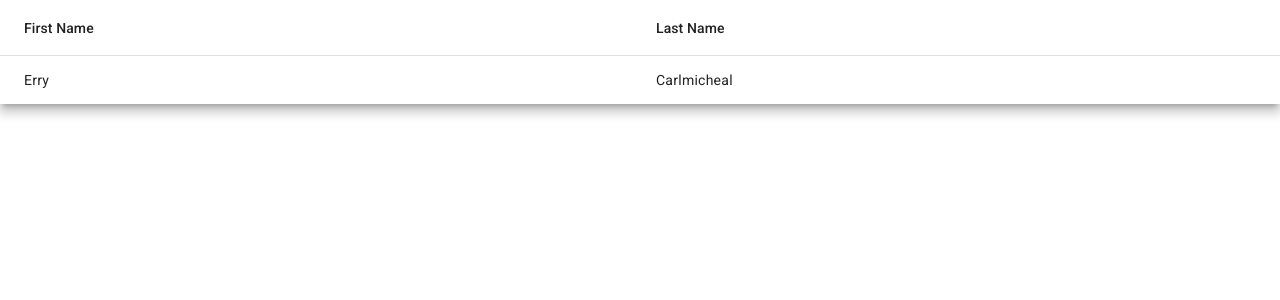
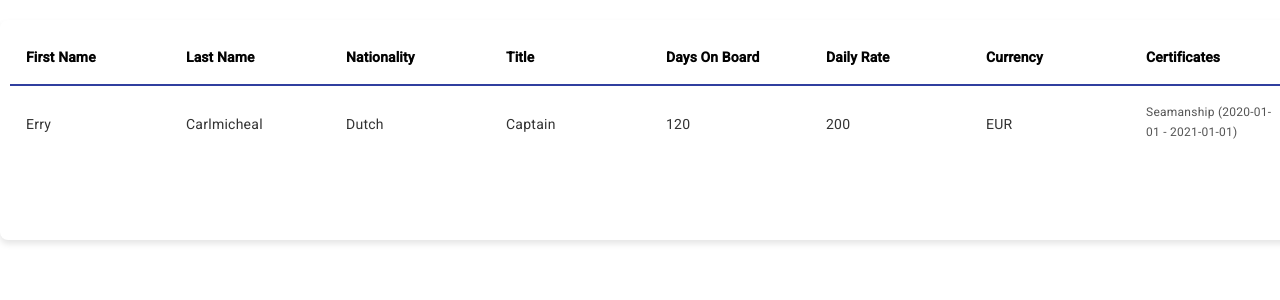
Before and after one commit to erennmutlu1/ng-crew-management, an Angular app: page / in a window 1280 px wide. Shown: the top 300 px of the page. Built offline with nearby package versions, Linux system fonts and the light colour scheme.

Commit message:
The crew listing has a style and it is fully visible with its each columns.

```diff
--- a/src/app/components/home/home.component.css
+++ b/src/app/components/home/home.component.css
@@ -0,0 +1,58 @@
+/* Style the table container */
+.crew-table {
+  width: 100%;
+  margin: 20px auto;
+  border-radius: 8px;
+  overflow: hidden;
+  box-shadow: 0 4px 6px rgba(0, 0, 0, 0.1);
+  background-color: #ffffff;
+}
+
+/* Header cell styles */
+.header-cell {
+  background-color: #3f51b5; /* Angular Material Blue */
+  color: #020202;
+  font-weight: bold;
+  text-align: left;
+  padding: 16px;
+  border-bottom: 2px solid #303f9f;
+  font-size: 14px;
+}
+
+/* Data cell styles */
+.data-cell {
+  text-align: left;
+  padding: 16px;
+  font-size: 14px;
+  color: #333333;
+  border-bottom: 1px solid #e0e0e0;
+}
+
+/* Add hover effect on rows */
+mat-row:hover {
+  background-color: #f5f5f5;
+  cursor: pointer;
+}
+
+/* Certificates List */
+.data-cell ul {
+  padding: 0;
+  margin: 0;
+  list-style: none;
+  font-size: 12px;
+  color: #555555;
+}
+
+.data-cell ul li {
+  margin-bottom: 4px;
+}
+
+/* Style the table container when no data */
+mat-table {
+  min-height: 200px;
+}
+
+/* Add padding around the table */
+mat-table.crew-table {
+  padding: 10px;
+}
--- a/src/app/components/home/home.component.html
+++ b/src/app/components/home/home.component.html
@@ -1,14 +1,63 @@
-<mat-table [dataSource]="crewMemberList" class="mat-elevation-z8">
+<mat-table [dataSource]="crewMemberList" class="mat-elevation-z8 crew-table">
+
+  <!-- First Name Column -->
   <ng-container matColumnDef="firstName">
-    <mat-header-cell *matHeaderCellDef> First Name </mat-header-cell>
-    <mat-cell *matCellDef="let element"> {{ element.firstName }} </mat-cell>
+    <mat-header-cell *matHeaderCellDef class="header-cell"> First Name </mat-header-cell>
+    <mat-cell *matCellDef="let element" class="data-cell"> {{ element.firstName }} </mat-cell>
   </ng-container>
 
+  <!-- Last Name Column -->
   <ng-container matColumnDef="lastName">
-    <mat-header-cell *matHeaderCellDef> Last Name </mat-header-cell>
-    <mat-cell *matCellDef="let element"> {{ element.lastName }} </mat-cell>
+    <mat-header-cell *matHeaderCellDef class="header-cell"> Last Name </mat-header-cell>
+    <mat-cell *matCellDef="let element" class="data-cell"> {{ element.lastName }} </mat-cell>
   </ng-container>
 
-  <mat-header-row *matHeaderRowDef="['firstName', 'lastName']"></mat-header-row>
-  <mat-row *matRowDef="let row; columns: ['firstName', 'lastName']"></mat-row>
+  <!-- Nationality Column -->
+  <ng-container matColumnDef="nationality">
+    <mat-header-cell *matHeaderCellDef class="header-cell"> Nationality </mat-header-cell>
+    <mat-cell *matCellDef="let element" class="data-cell"> {{ element.nationality }} </mat-cell>
+  </ng-container>
+
+  <!-- Title Column -->
+  <ng-container matColumnDef="title">
+    <mat-header-cell *matHeaderCellDef class="header-cell"> Title </mat-header-cell>
+    <mat-cell *matCellDef="let element" class="data-cell"> {{ element.title }} </mat-cell>
+  </ng-container>
+
+  <!-- Days On Board Column -->
+  <ng-container matColumnDef="daysOnBoard">
+    <mat-header-cell *matHeaderCellDef class="header-cell"> Days On Board </mat-header-cell>
+    <mat-cell *matCellDef="let element" class="data-cell"> {{ element.daysOnBoard }} </mat-cell>
+  </ng-container>
+
+  <!-- Daily Rate Column -->
+  <ng-container matColumnDef="dailyRate">
+    <mat-header-cell *matHeaderCellDef class="header-cell"> Daily Rate </mat-header-cell>
+    <mat-cell *matCellDef="let element" class="data-cell"> {{ element.dailyRate }} </mat-cell>
+  </ng-container>
+
+  <!-- Currency Column -->
+  <ng-container matColumnDef="currency">
+    <mat-header-cell *matHeaderCellDef class="header-cell"> Currency </mat-header-cell>
+    <mat-cell *matCellDef="let element" class="data-cell"> {{ element.currency }} </mat-cell>
+  </ng-container>
+
+  <!-- Certificates Column -->
+  <ng-container matColumnDef="certificates">
+    <mat-header-cell *matHeaderCellDef class="header-cell"> Certificates </mat-header-cell>
+    <mat-cell *matCellDef="let element" class="data-cell">
+      <ul>
+        <li *ngFor="let cert of element.certificates">
+          {{ cert.type }} ({{ cert.issueDate }} - {{ cert.expiryDate }})
+        </li>
+      </ul>
+    </mat-cell>
+  </ng-container>
+
+  <!-- Header Row -->
+  <mat-header-row *matHeaderRowDef="displayedColumns"></mat-header-row>
+
+  <!-- Data Rows -->
+  <mat-row *matRowDef="let row; columns: displayedColumns;"></mat-row>
+
 </mat-table>
--- a/src/app/components/home/home.component.ts
+++ b/src/app/components/home/home.component.ts
@@ -9,6 +9,16 @@ import { CrewMember } from '../../models/crew-member.model';
 })
 export class HomeComponent implements OnInit {
   crewMemberList: CrewMember[] = [];
+  displayedColumns: string[] = [
+    'firstName',
+    'lastName',
+    'nationality',
+    'title',
+    'daysOnBoard',
+    'dailyRate',
+    'currency',
+    'certificates',
+  ];
 
   constructor(private crewService: CrewService) {}
 
@@ -17,15 +27,6 @@ export class HomeComponent implements OnInit {
   }
 
   loadCrew(): void {
-    this.crewService.getCrewMemberList().subscribe(
-      (data) => {
-        console.log('Fetched Crew Data:', data); // Log fetched data
-        this.crewMemberList = data;
-      },
-      (error) => {
-        console.error('Error fetching crew data:', error); // Log any errors
-      }
-    );
+    this.crewService.getCrewMemberList().subscribe((data) => (this.crewMemberList = data));
   }
-
 }
```
